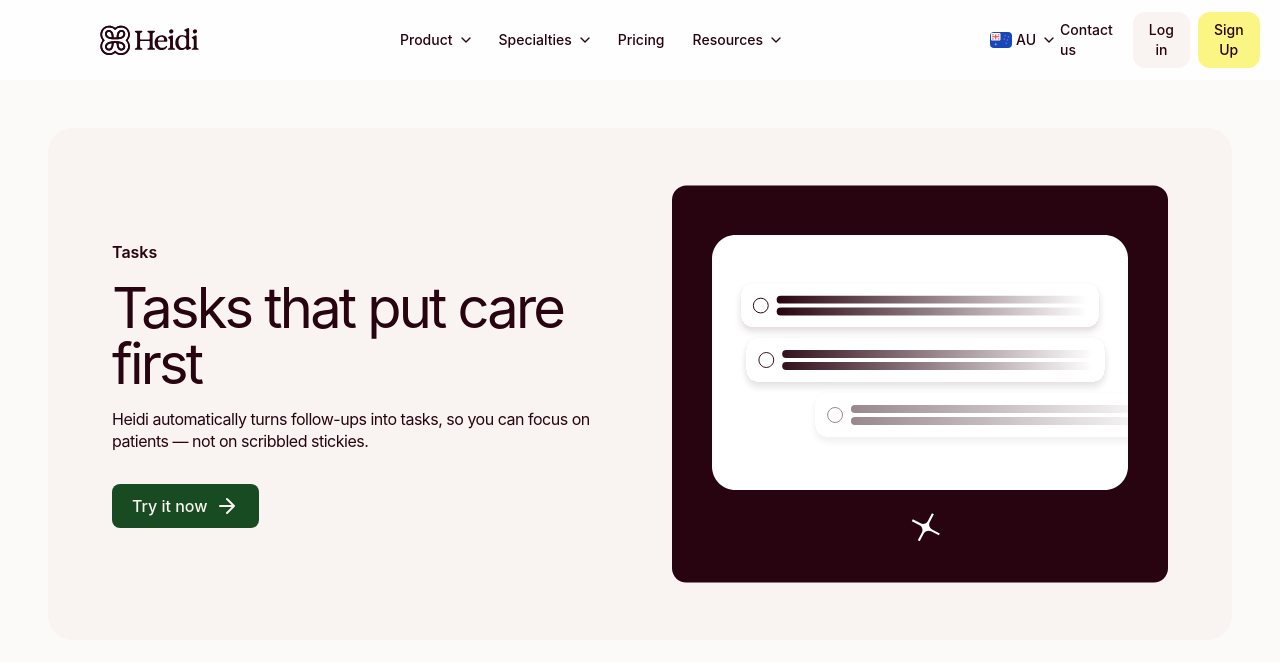
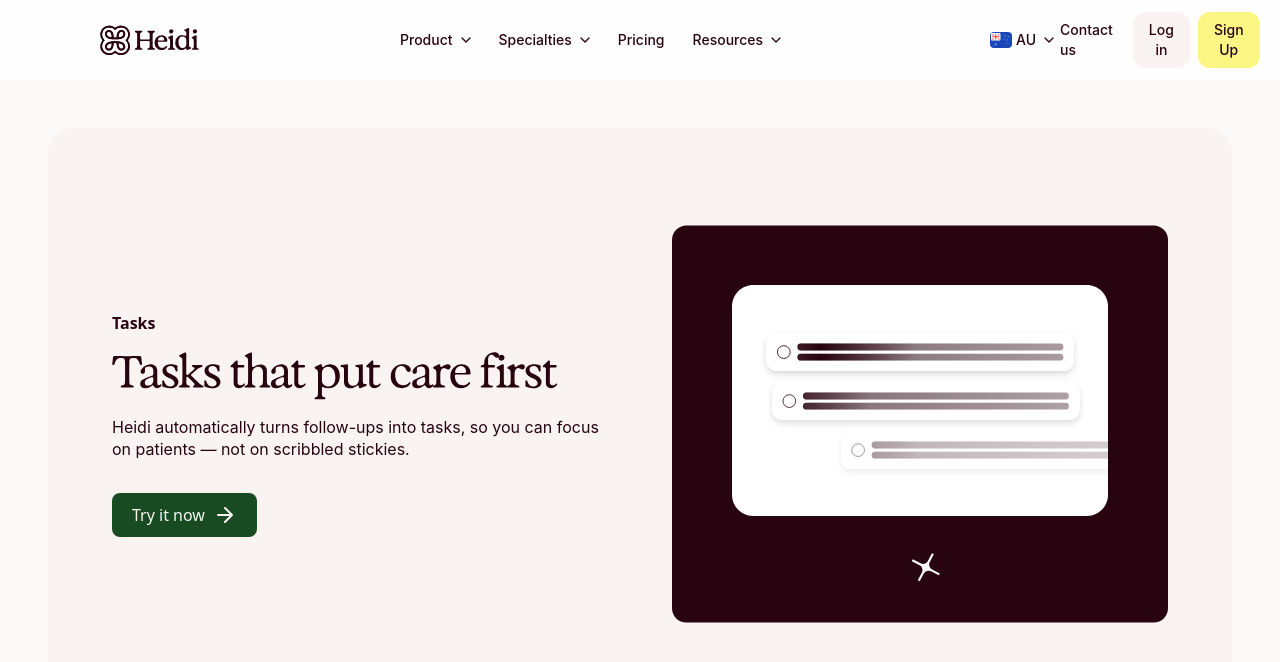
Before and after one commit to jessietsuei/heidi, a React (Vite) app: page / in a window 1280 px wide. Shown: the top 662 px of the page. Built offline with nearby package versions, Linux system fonts and the light colour scheme.

Commit message:
Add text animation, shimmer gradient, H1 SVG

```diff
--- a/src/components/Hero.jsx
+++ b/src/components/Hero.jsx
@@ -1,32 +1,68 @@
 import React from 'react';
+import { motion } from 'framer-motion';
 import TaskCard from './TaskCard';
+import H1 from '../assets/H1.svg';
 
 const Hero = () => {
+  const textReveal = {
+    hidden: {
+      opacity: 0,
+      y: 20
+    },
+    visible: (delay) => ({
+      opacity: 1,
+      y: 0,
+      transition: {
+        duration: 0.6,
+        ease: [0.25, 0.46, 0.45, 0.94],
+        delay: delay,
+      }
+    })
+  };
+
   return (
     <section className="w-full px-12 py-12">
-      <div className="bg-heidi-background rounded-3xl px-16 py-2">
+      <div className="bg-heidi-background rounded-3xl px-16 py-12">
         <div className="grid grid-cols-2 gap-16 items-center">
           {/* Left Column - Text Content */}
           <div className="flex flex-col gap-4">
-            {/* Section Title */}
-            <div className="text-base font-semibold text-heidi-text">
+            {/* Section Title / Tag */}
+            <motion.div
+              className="font-system text-base font-semibold text-heidi-text"
+              variants={textReveal}
+              initial="hidden"
+              animate="visible"
+              custom={0}
+            >
               Tasks
-            </div>
+            </motion.div>
 
             {/* Main Title */}
-            <h1 className="font-exposure text-[56px] leading-[1em] tracking-[-0.05em] text-heidi-text font-normal">
-            Tasks that put care first
-            </h1>
+            <motion.img
+              src={H1}
+              alt="Tasks that put care first"
+              className="w-[90%] h-auto"
+              variants={textReveal}
+              initial="hidden"
+              animate="visible"
+              custom={0.15}
+            />
 
             {/* Description */}
-            <p className="text-base leading-[1.4em] tracking-[-0.03em] text-heidi-text">
+            <motion.p
+              className="font-inter text-base font-normal leading-[1.4em] text-heidi-text"
+              variants={textReveal}
+              initial="hidden"
+              animate="visible"
+              custom={0.3}
+            >
               Heidi automatically turns follow-ups into tasks, so you can focus
               on patients — not on scribbled stickies.
-            </p>
+            </motion.p>
 
             {/* CTA Button */}
             <div className="pt-4">
-              <button className="flex items-center gap-2 px-5 py-[10px] rounded-lg bg-heidi-accent text-heidi-surface text-base font-medium hover:bg-[#2B6433] transition-colors">
+              <button className="font-system flex items-center gap-2 px-5 py-[10px] rounded-lg bg-heidi-accent text-heidi-surface text-base font-medium hover:bg-[#2B6433] transition-colors">
                 <span>Try it now</span>
                 <svg
                   width="24"
--- a/src/components/TaskCard.jsx
+++ b/src/components/TaskCard.jsx
@@ -6,6 +6,7 @@ import CardContainer from '../assets/card-container.svg';
 import Sparkle from '../assets/sparkle.svg';
 import TaskRow from '../assets/task-row.svg';
 import TaskRowCompleted from '../assets/task-row-completed.svg';
+import TaskRowAnimated from './TaskRowAnimated';
 
 const TaskCard = () => {
   const [phase, setPhase] = useState(0);
@@ -103,7 +104,7 @@ const TaskCard = () => {
     }
   };
 
-  const rowPositions = ['18%', '40%', '62%'];
+  const rowPositions = ['20%', '42%', '64%'];
   const rows = getRowConfig();
 
   // Track which rows have been shown (for intro animation)
@@ -136,19 +137,19 @@ const TaskCard = () => {
         alt=""
         style={{
           position: 'absolute',
-          top: '20%',
-          left: '8%',
-          width: '84%'
+          top: '22%',
+          left: '12%',
+          width: '76%'
         }}
       />
 
       {/* Rows container - clipped to card area */}
       <div style={{
         position: 'absolute',
-        top: '20%',
-        left: '8%',
-        width: '84%',
-        height: '50%',
+        top: '22%',
+        left: '12%',
+        width: '76%',
+        height: '45%',
         overflow: 'hidden',
         borderRadius: '16px',
       }}>
@@ -172,7 +173,8 @@ const TaskCard = () => {
               justifyContent: 'center',
             }}
           >
-            <div style={{ width: '90%' }}>
+            <div style={{ width: '85%' }}>
+
             {row.isCompleted ? (
   <motion.img
     src={TaskRowCompleted}
@@ -188,11 +190,7 @@ const TaskCard = () => {
     style={{ width: '100%' }}
   />
 ) : (
-                <img
-                  src={TaskRow}
-                  alt=""
-                  style={{ width: '100%' }}
-                />
+  <TaskRowAnimated id={row.id} />
 )}
             </div>
           </motion.div>
--- a/src/components/TaskRowAnimated.jsx
+++ b/src/components/TaskRowAnimated.jsx
@@ -1,17 +1,20 @@
 import { motion } from 'framer-motion';
 
-const TaskRowAnimated = ({ isCompleted = false, style }) => {
+const TaskRowAnimated = ({ style, id = 1 }) => {
+  const gradientId = `shimmerGradient-${id}`;
+  const shadowId = `shadow-${id}`;
+
   return (
     <motion.svg
-      width="90%"
+      width="100%"
       height="auto"
       viewBox="0 0 377 60"
       fill="none"
       xmlns="http://www.w3.org/2000/svg"
-      style={style}
+      style={{ display: 'block', ...style }}
     >
       <defs>
-        <filter id="shadow" x="0" y="0" width="377" height="60" filterUnits="userSpaceOnUse" colorInterpolationFilters="sRGB">
+        <filter id={shadowId} x="0" y="0" width="377" height="60" filterUnits="userSpaceOnUse" colorInterpolationFilters="sRGB">
           <feFlood floodOpacity="0" result="BackgroundImageFix"/>
           <feColorMatrix in="SourceAlpha" type="matrix" values="0 0 0 0 0 0 0 0 0 0 0 0 0 0 0 0 0 0 127 0" result="hardAlpha"/>
           <feOffset dy="4"/>
@@ -22,43 +25,55 @@ const TaskRowAnimated = ({ isCompleted = false, style }) => {
           <feBlend mode="normal" in="SourceGraphic" in2="effect1_dropShadow" result="shape"/>
         </filter>
 
-        {/* Animated gradient */}
+        {/* Animated gradient - sweeps left to right */}
         <motion.linearGradient
-          id="shimmerGradient"
+  id={gradientId}
   gradientUnits="userSpaceOnUse"
   animate={{
-            x1: [44, 200, 44],
-            x2: [200, 357, 200],
+    x1: [-100, 400],
+    x2: [100, 800],
   }}
   transition={{
-            duration: 2,
+    duration: 1.8,
     repeat: Infinity,
-            ease: "easeInOut"
+    ease: "easeInOut",
+    delay: id * 0.2,        // Row 1: 0.3s, Row 2: 0.6s, Row 3: 0.9s
   }}
 >
-          <stop stopColor="#280310" stopOpacity="0.3"/>
-          <stop offset="0.5" stopColor="#280310" stopOpacity="0.8"/>
-          <stop offset="1" stopColor="#280310" stopOpacity="0.3"/>
+  <stop offset="0" stopColor="#280310" stopOpacity="0.4"/>
+  <stop offset="0.5" stopColor="#280310" stopOpacity="1"/>
+  <stop offset="1" stopColor="#280310" stopOpacity="0.4"/>
 </motion.linearGradient>
+
+        {/* Static base gradient for the lines */}
+        <linearGradient
+          id={`baseGradient-${id}`}
+          x1="44"
+          y1="0"
+          x2="357"
+          y2="0"
+          gradientUnits="userSpaceOnUse"
+        >
+          <stop offset="0" stopColor="#280310" stopOpacity="0.4"/>
+          <stop offset="0.6" stopColor="#280310" stopOpacity="0.15"/>
+          <stop offset="1" stopColor="#280310" stopOpacity="0"/>
+        </linearGradient>
       </defs>
 
-      <g filter="url(#shadow)">
+      <g filter={`url(#${shadowId})`}>
         {/* Card background */}
         <path d="M8 16C8 9.37258 13.3726 4 20 4H357C363.627 4 369 9.37258 369 16V36C369 42.6274 363.627 48 357 48H20C13.3726 48 8 42.6274 8 36V16Z" fill="white"/>
 
-        {/* Checkbox - empty circle or checkmark */}
-        {isCompleted ? (
-          <g>
-            <circle cx="28" cy="26" r="8" fill="#22C55E"/>
-            <path d="M24 26L27 29L32 23" stroke="white" strokeWidth="2" strokeLinecap="round" strokeLinejoin="round"/>
-          </g>
-        ) : (
+        {/* Checkbox - empty circle */}
         <circle cx="28" cy="26" r="7.5" stroke="#280310" fill="none"/>
-        )}
 
-        {/* Lines with shimmer */}
-        <rect x="44" y="16" width="313" height="8" rx="4" fill="url(#shimmerGradient)"/>
-        <rect x="44" y="28" width="200" height="8" rx="4" fill="url(#shimmerGradient)"/>
+        {/* Line 1 - base gradient + shimmer overlay */}
+        <rect x="44" y="16" width="313" height="8" rx="4" fill={`url(#baseGradient-${id})`}/>
+        <rect x="44" y="16" width="313" height="8" rx="4" fill={`url(#${gradientId})`}/>
+
+        {/* Line 2 - base gradient + shimmer overlay */}
+        <rect x="44" y="28" width="313" height="8" rx="4" fill={`url(#baseGradient-${id})`}/>
+        <rect x="44" y="28" width="313" height="8" rx="4" fill={`url(#${gradientId})`}/>
       </g>
     </motion.svg>
   );
--- a/src/index.css
+++ b/src/index.css
@@ -1,28 +1,8 @@
 @import "tailwindcss";
 
-/* Self-hosted Exposure font */
-@font-face {
-  font-family: 'Exposure';
-  src: url('/fonts/ExposureTrial.otf') format('opentype');
-  font-weight: 400;
-  font-style: normal;
-  font-display: swap;
-}
-
-@import url('https://fonts.googleapis.com/css2?family=Inter:wght@400;500;600&display=swap');
-
-@import url('https://fonts.googleapis.com/css2?family=Playfair+Display:wght@400;500&display=swap');
+@import url('https://fonts.googleapis.com/css2?family=DM+Serif+Display&family=Inter:wght@400;500;600&display=swap');
 
 @theme {
-  --font-family-exposure: 'Playfair Display', serif;
-}
-
-@theme {
-  /* Fonts */
-  --font-family-exposure: 'Playfair Display', serif;
-  --font-family-inter: 'Inter', sans-serif;
-  --font-family-system: ui-sans-serif, system-ui, -apple-system, BlinkMacSystemFont, 'SF Pro', sans-serif;
-
   --color-bark-900: #280310;
   --color-forest: #194B22;
   --color-forest-700: #2B6433;
@@ -36,12 +16,52 @@
   --color-heidi-accent: #194B22;
   --color-heidi-surface: #F9F4F2;
   --color-heidi-sunlight: #FBF583;
-  --color-heidi-background: #F9F4F2;  /* ← Add this */
+  --color-heidi-background: #F9F4F2;
 }
 
-@import url('https://fonts.googleapis.com/css2?family=Inter:wght@400;500;600&display=swap');
+@utility font-exposure {
+  font-family: Georgia, 'Times New Roman', serif;
+}
+
+@utility font-inter {
+  font-family: 'Inter', sans-serif;
+}
+
+@utility font-system {
+  font-family: ui-sans-serif, system-ui, -apple-system, BlinkMacSystemFont, sans-serif;
+}
 
 body {
   font-family: 'Inter', sans-serif;
   background-color: var(--color-sand-25);
 }
+
+@keyframes shimmer {
+  0% {
+    transform: translateX(-100%);
+  }
+  100% {
+    transform: translateX(100%);
+  }
+}
+
+.shimmer {
+  position: relative;
+  overflow: hidden;
+}
+
+.shimmer::after {
+  content: '';
+  position: absolute;
+  top: 0;
+  left: 0;
+  right: 0;
+  bottom: 0;
+  background: linear-gradient(
+    90deg,
+    transparent 0%,
+    rgba(255, 255, 255, 0.4) 50%,
+    transparent 100%
+  );
+  animation: shimmer 1.5s infinite;
+}
```
Also changed, not shown: src/assets/H1.svg (added), src/fonts/ExposureTrial.woff2 (deleted). Lines whose indentation alone changed are shown as unchanged.
